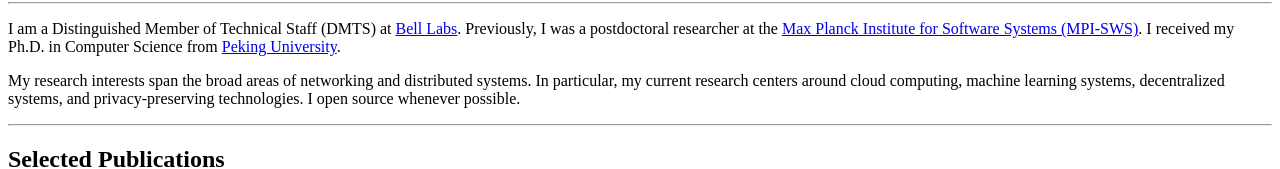
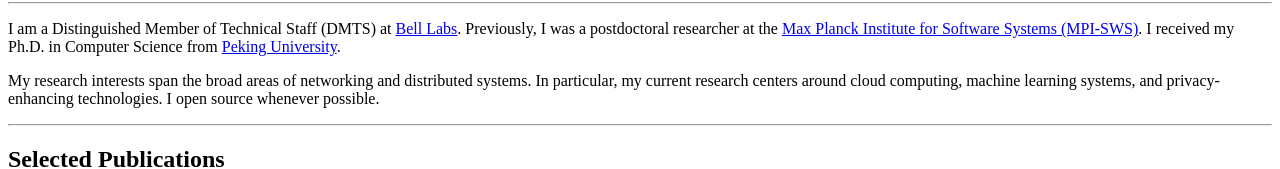
Before and after one commit to ruichuan/ruichuan.github.com, a plain HTML site: page index.html in a window 1280 px wide. Shown: the part 374-543 px from the top of the page. Drawn offline with Linux system fonts and the light colour scheme.

Commit message:
updated research interests

```diff
--- a/index.html
+++ b/index.html
@@ -47,7 +47,7 @@
 	<hr style="clear:both">
 
 	<p>I am a Distinguished Member of Technical Staff (DMTS) at <a href="https://www.bell-labs.com/">Bell Labs</a>. Previously, I was a postdoctoral researcher at the <a href="https://www.mpi-sws.org/">Max Planck Institute for Software Systems (MPI-SWS)</a>. I received my Ph.D. in Computer Science from <a href="https://english.pku.edu.cn/">Peking University</a>.</p>
-	<p>My research interests span the broad areas of networking and distributed systems. In particular, my current research centers around cloud computing, machine learning systems, decentralized systems, and privacy-preserving technologies. I open source whenever possible.</p>
+	<p>My research interests span the broad areas of networking and distributed systems. In particular, my current research centers around cloud computing, machine learning systems, and privacy-enhancing technologies. I open source whenever possible.</p>
 
 	<hr>
 
```
